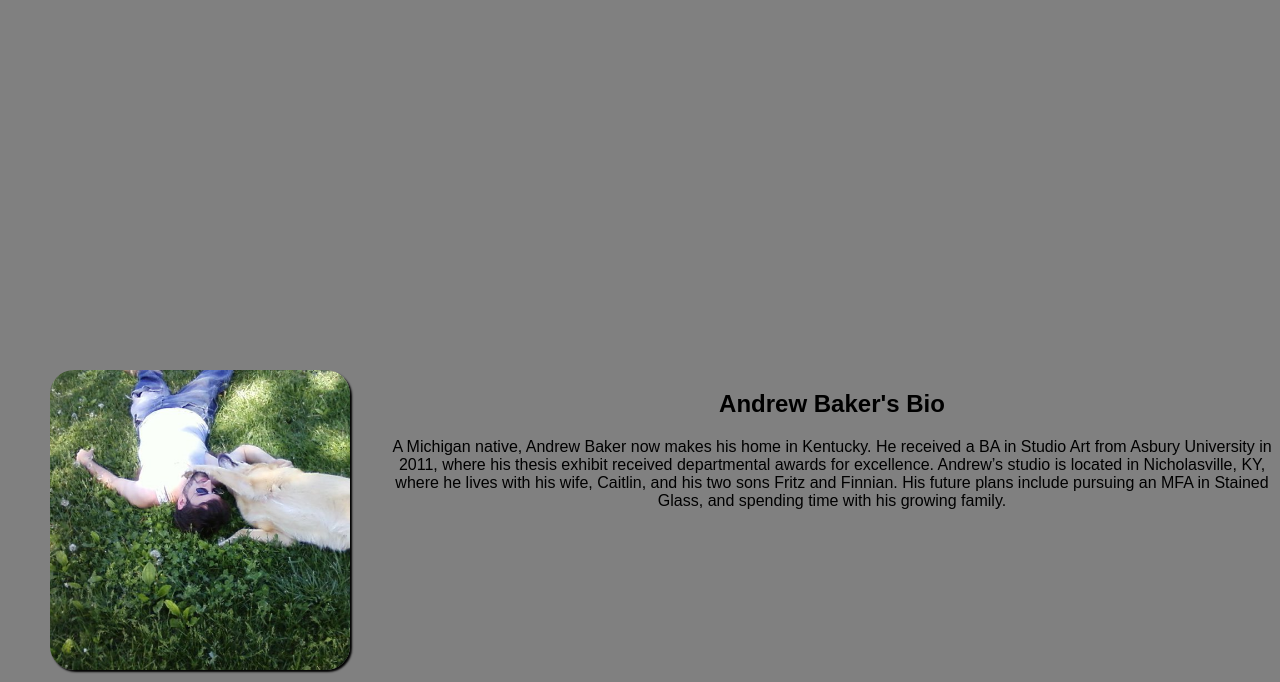
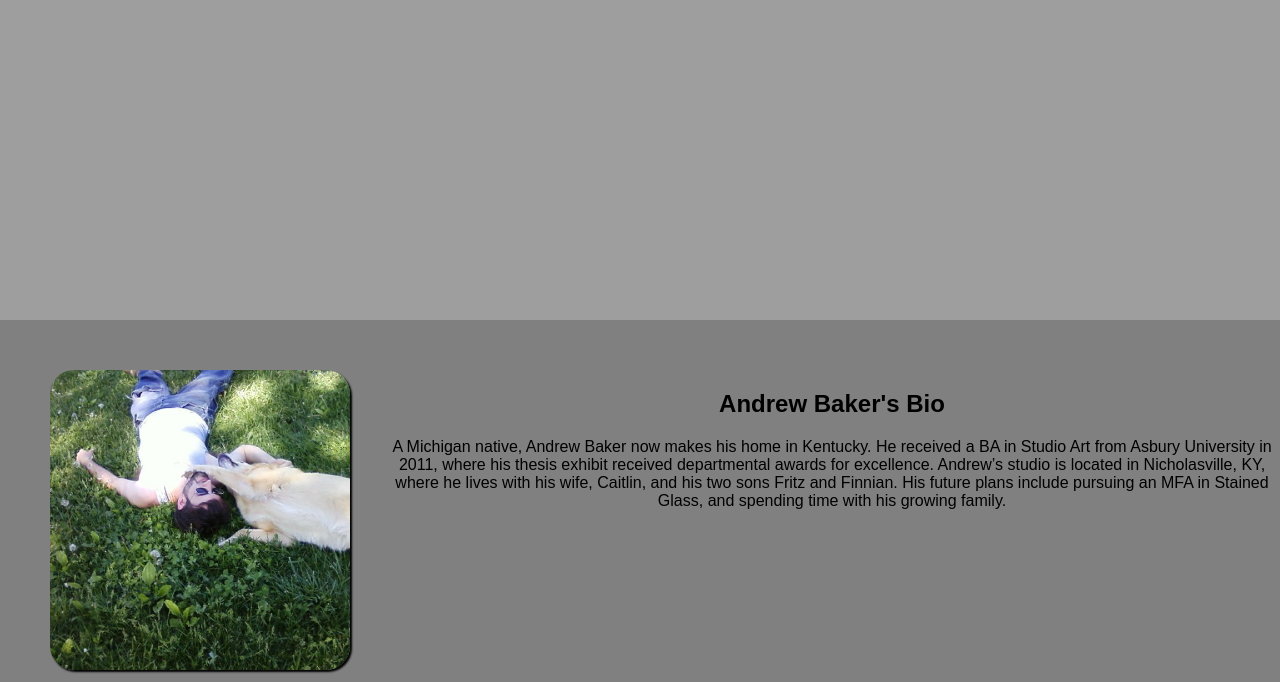
Before and after one commit to andrewbaker0711/HTML-CSS-Final, a plain HTML site: page index.html in a window 1280 px wide. Shown: the part 258-940 px from the top of the page. Drawn offline with Linux system fonts and the light colour scheme; the site is published under a folder, as on GitHub Pages, so addresses that start at the root find nothing.

Commit message:
Update style.css

```diff
--- a/style.css
+++ b/style.css
@@ -47,7 +47,7 @@ h1{
   width: 100vw;
   height: 60vh;
   padding-top: 3em;
-  background: url(/assets/Loud\ Cry.jpg) center 75% no-repeat fixed;
+  background: url(./assets/Loud\ Cry.jpg) center 75% no-repeat fixed;
   background-size: cover;
 }
 .header-tag{
```
